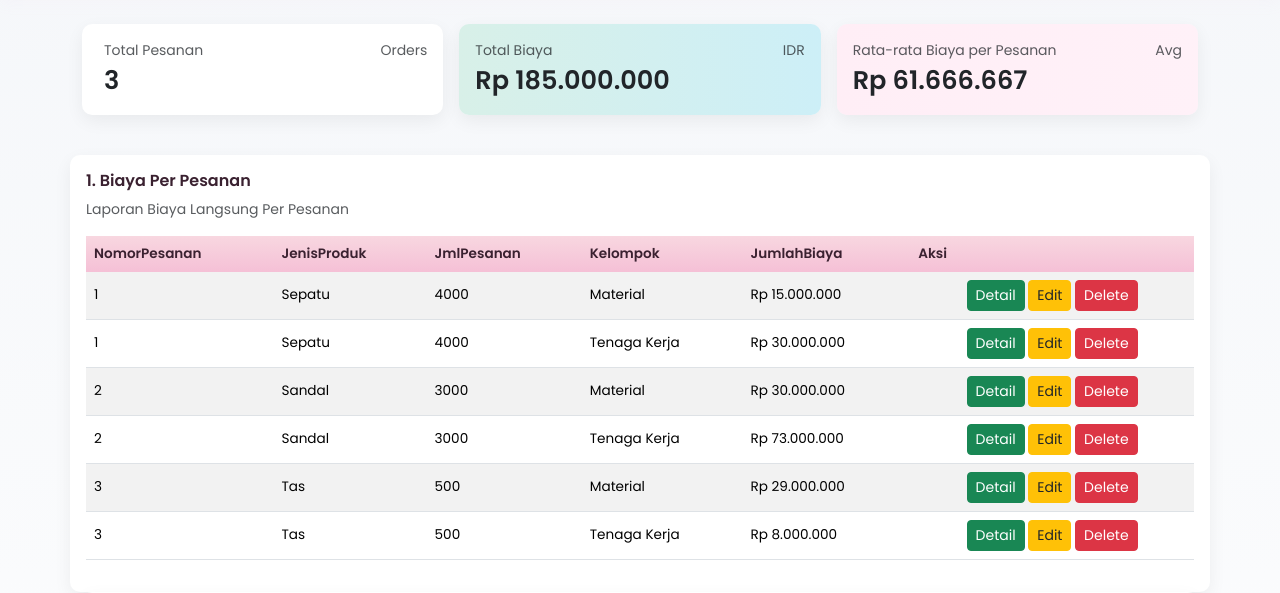
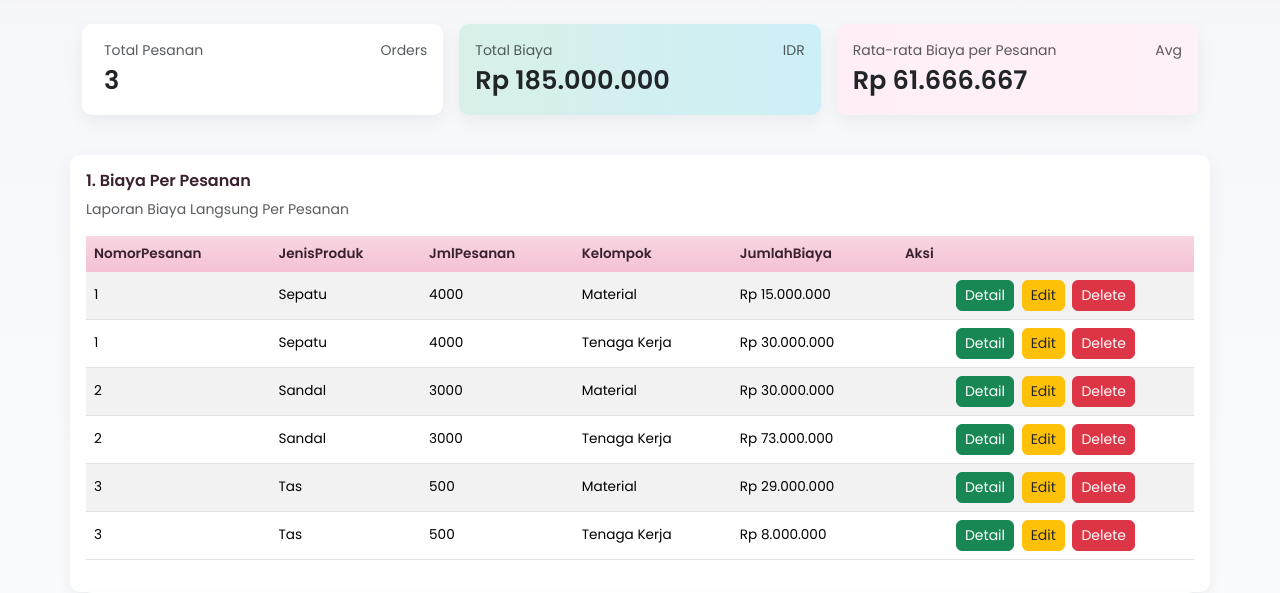
Before and after one commit to cesyaaulia/Latihan4, a PHP site: page / in a window 1280 px wide. Shown: the part 57-650 px from the top of the page. Run offline with PHP 8.4, Linux system fonts and the light colour scheme; data comes from the database, SQL or seed files in the repository.

Commit message:
Update style.css

```diff
--- a/css/style.css
+++ b/css/style.css
@@ -75,3 +75,8 @@ footer.footer-small{
     padding: 0.4rem 0.5rem;
   }
 }
+
+.table td .btn {
+  margin: 0 2px;
+  border-radius: 6px;
+}
```
